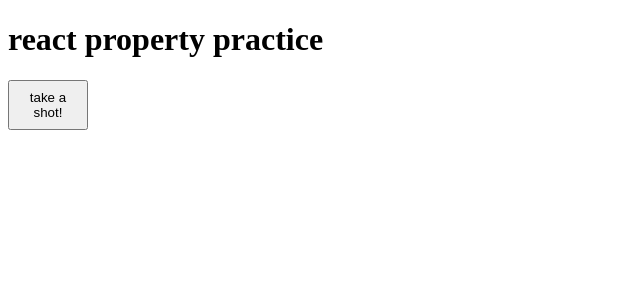
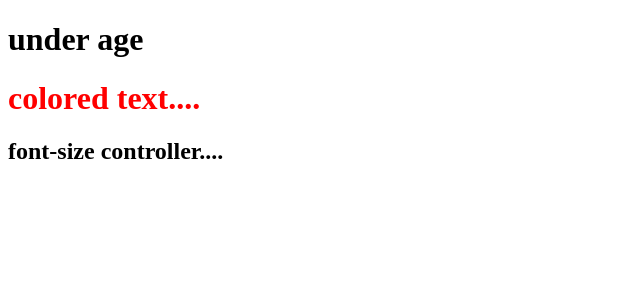
Before and after one commit to mphoChuene/React-practice, a React (Vite) app: page / in a window 1280 px wide. Shown: the top 300 px of the page, without its empty margins (0-640 px from the left). Built offline with nearby package versions, Linux system fonts and the light colour scheme.

Commit message:
ternary operator

```diff
--- a/src/App.jsx
+++ b/src/App.jsx
@@ -1,6 +1,7 @@
 import React from "react";
 import "./index.css";
-import Properties from "./components/props/Properties";
+// import Properties from "./components/props/Properties";
+import Operators from "./components/ternary-operators/Operators";
 
 const App = () => {
   const alertFunction = () => {
@@ -8,12 +9,13 @@ const App = () => {
   };
   return (
     <div>
-      <h1>react property practice </h1>
-      <Properties
+      <Operators/>
+      {/* <h1>react property practice </h1> */}
+      {/* <Properties
         buttonClick={alertFunction}
         title={"take a shot!"}
         style={{ backgroundColor: "red" }}
-      />
+      /> */}
     </div>
   );
 };
--- a/src/components/ternary-operators/Operators.jsx
+++ b/src/components/ternary-operators/Operators.jsx
@@ -1,9 +1,14 @@
-import React from 'react'
+import React from "react";
 
 const Operators = () => {
-  return (
-    <div>Operators</div>
-  )
-}
+  const age = 15;
+  const isGreen = false
 
+return(
+  <div>
+    {age >= 18 ? <h1>over age</h1>:  <h1>under age</h1>}
+    <h1 style={{color: isGreen ? 'green': 'red'}}>colored text.... </h1>
+    <h2 style={{fontSize:''}}>font-size controller....</h2>
+  </div>
+)}
 export default Operators
```
